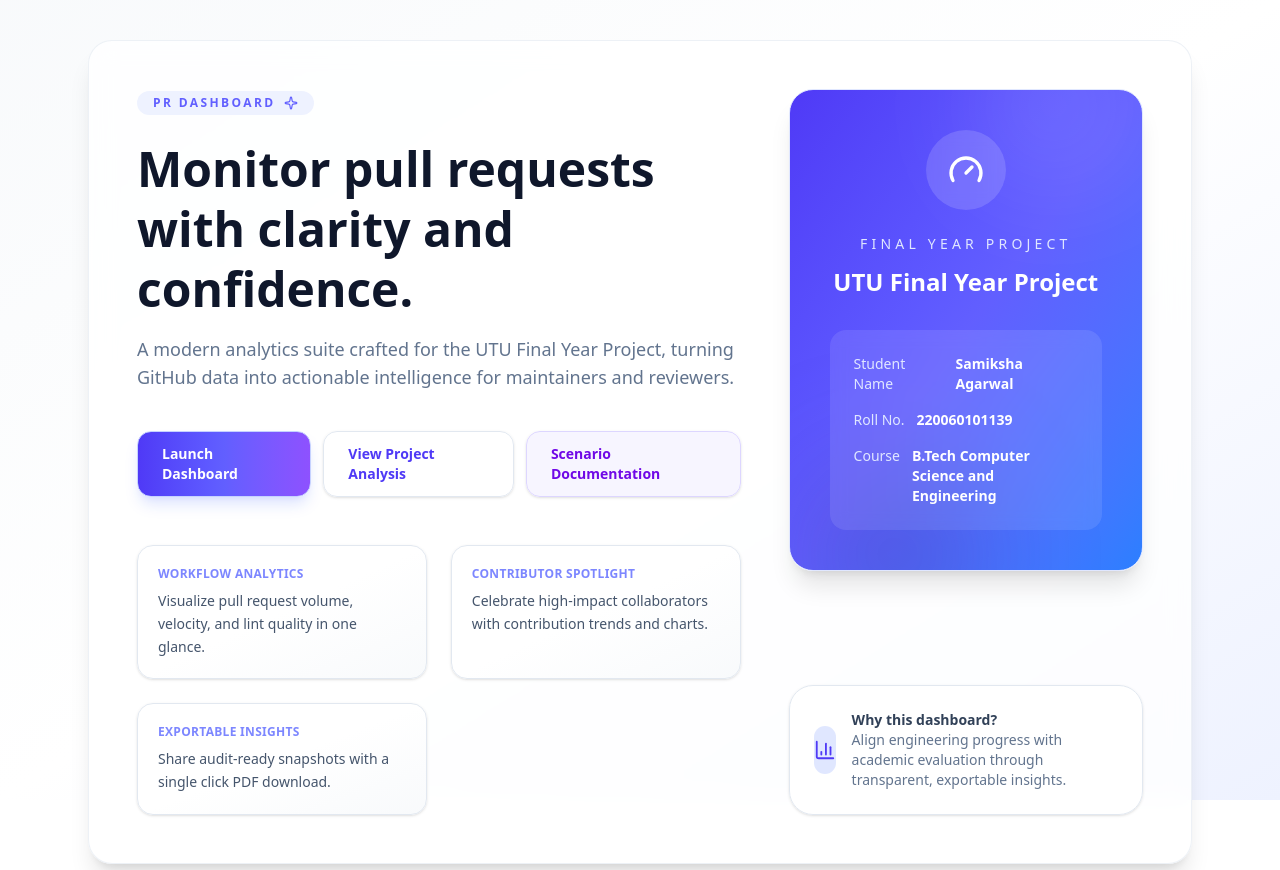
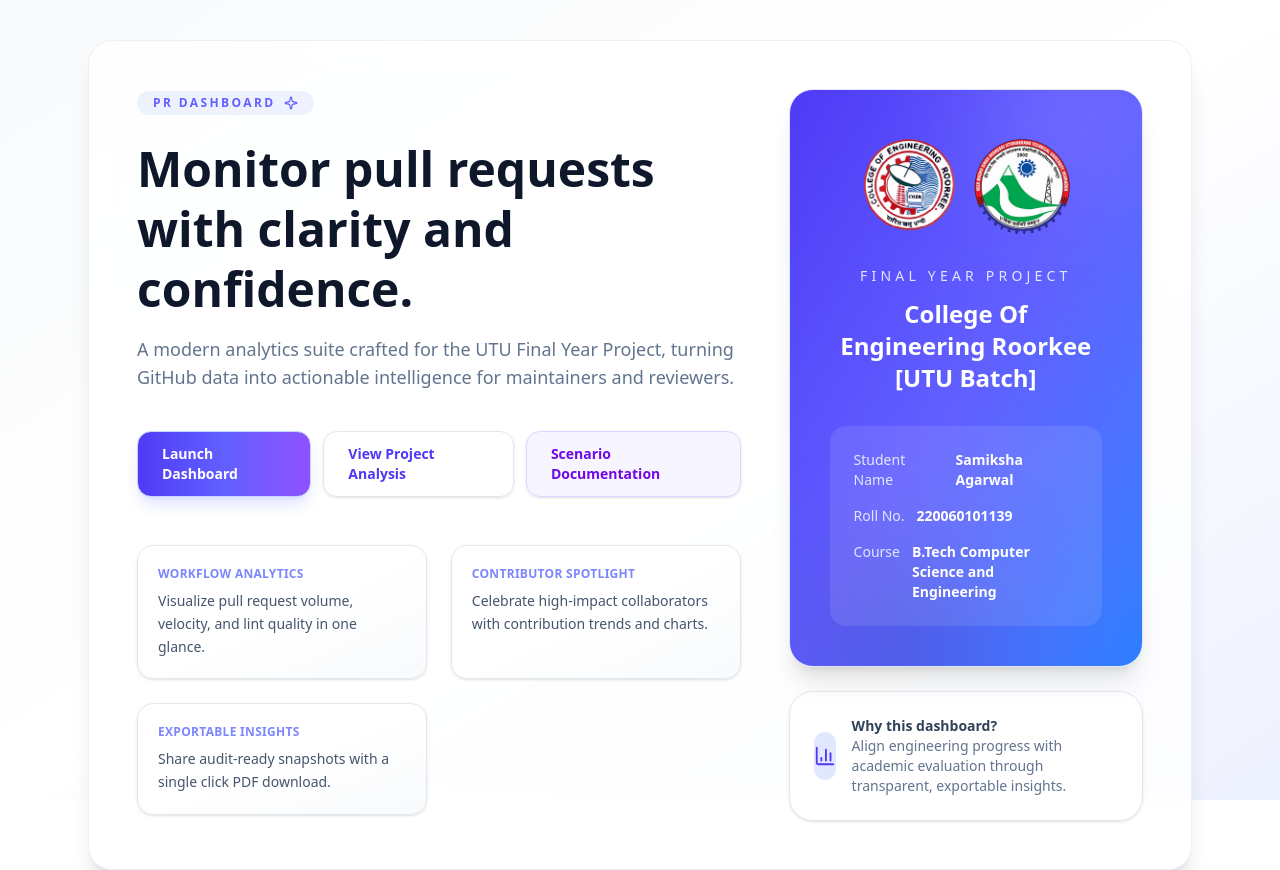
Before and after one commit to samikshaagarwal08/pr-dashboard, a Next.js app: page / in a window 1280 px wide. Built offline with nearby package versions, Linux system fonts and the light colour scheme.

Commit message:
Update HomePage with new project details and logos; enhance Dashboard styles for better user interaction. Add COER and UTU logos to the HomePage, and refine button and tab styles in the Dashboard for improved usability.

```diff
--- a/app/dashboard/page.tsx
+++ b/app/dashboard/page.tsx
@@ -164,7 +164,7 @@ export default function DashboardPage() {
                   await handleDownloadPDF("dashboard-content");
                   setDownloading(false);
                 }}
-                className="rounded-xl border border-indigo-200 bg-linear-to-r from-indigo-600 via-indigo-500 to-violet-500 px-5 py-2.5 text-sm font-semibold text-white shadow-lg shadow-indigo-200/50 transition-all duration-200 hover:translate-y-0.5 hover:shadow-indigo-300/70 disabled:translate-y-0 disabled:cursor-not-allowed disabled:opacity-60"
+                className="rounded-xl border cursor-pointer border-indigo-200 bg-linear-to-r from-indigo-600 via-indigo-500 to-violet-500 px-5 py-2.5 text-sm font-semibold text-white shadow-lg shadow-indigo-200/50 transition-all duration-200 hover:translate-y-0.5 hover:shadow-indigo-300/70 disabled:translate-y-0 disabled:cursor-not-allowed disabled:opacity-60"
                 disabled={downloading}
               >
                 {downloading ? (
@@ -195,28 +195,28 @@ export default function DashboardPage() {
           </div>
 
           <Tabs defaultValue="overview" className="w-full">
-            <TabsList className="grid w-full grid-cols-1 gap-2 rounded-2xl bg-indigo-50/70 p-2 sm:grid-cols-2 lg:grid-cols-4">
+            <TabsList className="grid w-full grid-cols-1 gap-2 rounded-sm bg-indigo-50/70 px-2 sm:grid-cols-2 lg:grid-cols-4">
               <TabsTrigger
                 value="overview"
-                className="data-[state=active]:bg-white data-[state=active]:text-indigo-600 data-[state=active]:shadow-sm text-slate-500"
+                className="data-[state=active]:bg-white cursor-pointer data-[state=active]:text-indigo-600 data-[state=active]:shadow-sm text-slate-500"
               >
                 Overview
               </TabsTrigger>
               <TabsTrigger
                 value="contributors"
-                className="data-[state=active]:bg-white data-[state=active]:text-indigo-600 data-[state=active]:shadow-sm text-slate-500"
+                className="data-[state=active]:bg-white cursor-pointer data-[state=active]:text-indigo-600 data-[state=active]:shadow-sm text-slate-500"
               >
                 Contributors
               </TabsTrigger>
               <TabsTrigger
                 value="pulls"
-                className="data-[state=active]:bg-white data-[state=active]:text-indigo-600 data-[state=active]:shadow-sm text-slate-500"
+                className="data-[state=active]:bg-white cursor-pointer data-[state=active]:text-indigo-600 data-[state=active]:shadow-sm text-slate-500"
               >
                 Pull Requests
               </TabsTrigger>
               <TabsTrigger
                 value="reports"
-                className="data-[state=active]:bg-white data-[state=active]:text-indigo-600 data-[state=active]:shadow-sm text-slate-500"
+                className="data-[state=active]:bg-white cursor-pointer data-[state=active]:text-indigo-600 data-[state=active]:shadow-sm text-slate-500"
               >
                 Reports
               </TabsTrigger>
--- a/app/page.tsx
+++ b/app/page.tsx
@@ -1,9 +1,10 @@
 import Link from "next/link";
 import { Gauge, Sparkle, BarChart3 } from "lucide-react";
+import Image from "next/image";
 
 const studentInfo = {
   name: "Samiksha Agarwal",
-  project: "UTU Final Year Project",
+  project: "College Of Engineering Roorkee [UTU Batch]",
   rollNo: "220060101139",
   course: "B.Tech Computer Science and Engineering",
 };
@@ -89,8 +90,23 @@ export default function HomePage() {
                 <div className="absolute -top-12 right-6 h-32 w-32 rounded-full bg-white/20 blur-3xl" />
                 <div className="absolute -bottom-16 left-6 h-40 w-40 rounded-full bg-indigo-900/30 blur-3xl" />
                 <div className="relative flex flex-col items-center text-center">
-                  <div className="mb-6 flex h-20 w-20 items-center justify-center rounded-full bg-white/15 backdrop-blur">
-                    <Gauge size={36} strokeWidth={2.2} />
+                  <div className="mb-6 flex items-center justify-center gap-4 rounded-full backdrop-blur py-2 px-4">
+                    <Image
+                      src="/coer-logo.png"
+                      alt="COER ROORKEE"
+                      width={1000}
+                      height={1000}
+                      className="object-contain size-24"
+                      priority
+                    />
+                    <Image
+                      src="/utu-logo.png"
+                      alt="UKTECH"
+                      width={1000}
+                      height={1000}
+                      className="object-contain size-24"
+                      priority
+                    />
                   </div>
                   <p className="text-sm font-medium uppercase tracking-[0.3em] text-indigo-100">
                     Final Year Project
```
Also changed, not shown: public/coer-logo.png (added), public/utu-logo.png (added).
